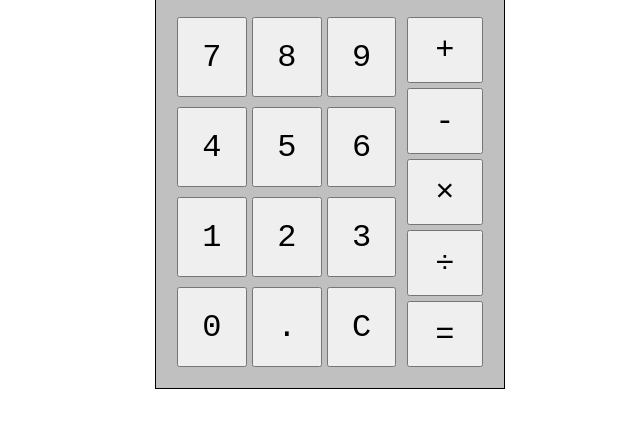
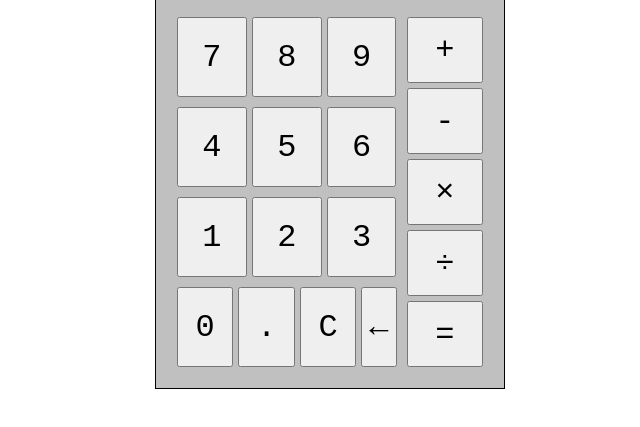
Before and after one commit to jpadden01/odin-calculator, a plain HTML site: page index.html in a window 1280 px wide. Shown: the part 119-546 px from the top of the page, without its empty margins (310-950 px from the left). Drawn offline with Linux system fonts and the light colour scheme; a web font is replaced by a local one.

Commit message:
Add HTML for backspace button

```diff
--- a/index.html
+++ b/index.html
@@ -41,6 +41,7 @@
                     <button class="zero">0</button>
                     <button class="decimal">.</button>
                     <button class="clear">C</button>
+                    <button class="backspace">&larr;</button>
                 </div>
             </div>
 
```
